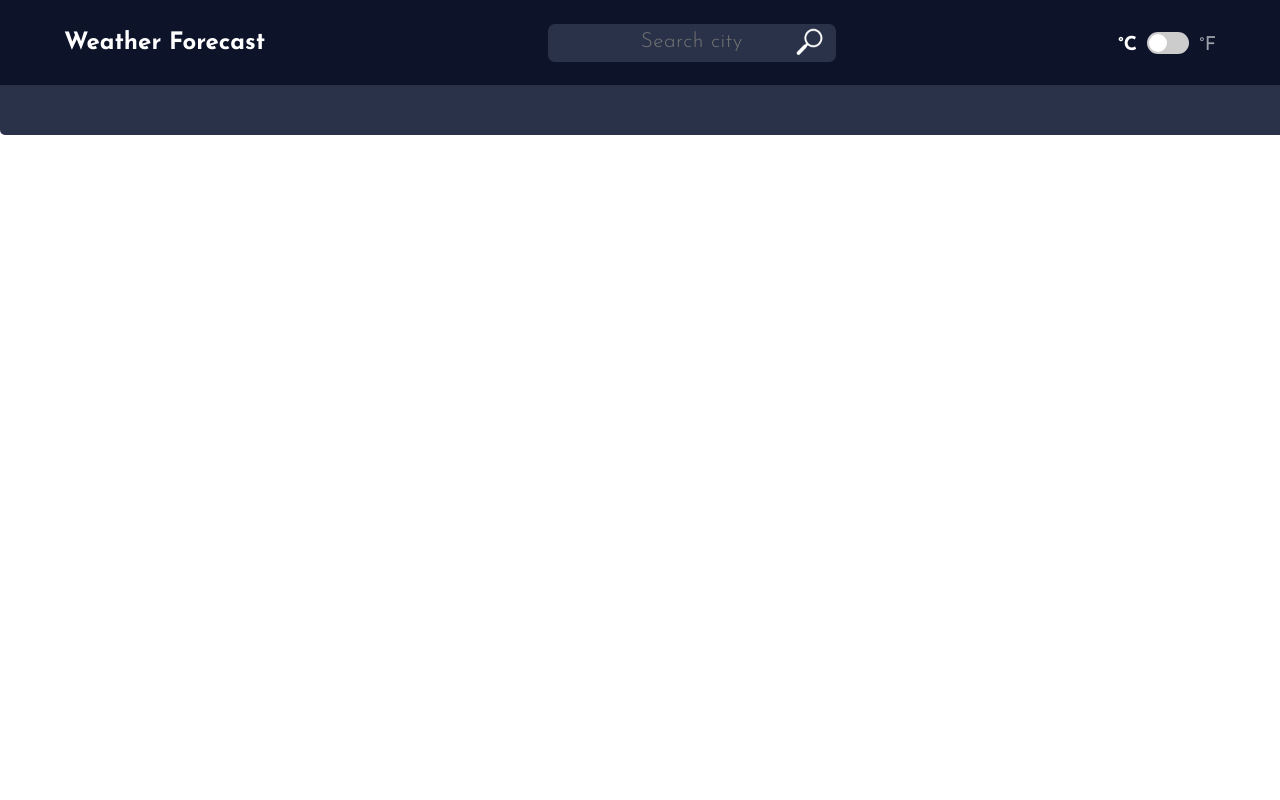
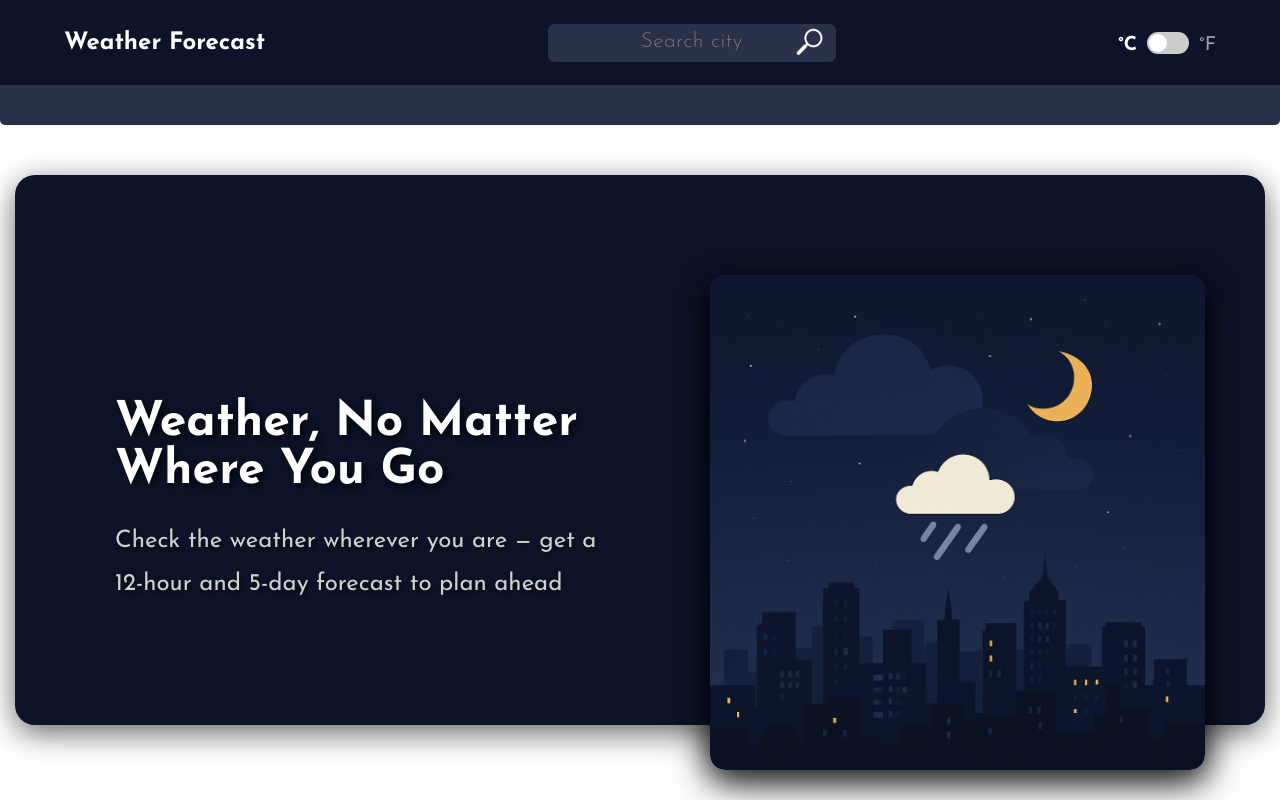
Before and after one commit to Anasstassik/WeatherForecastWebSite, a website built with Vite: page index.html in a window 1280 px wide. Built offline with nearby package versions, Linux system fonts and the light colour scheme; a web font is replaced by a local one.

Commit message:
feat: add and style home page

```diff
--- a/index.html
+++ b/index.html
@@ -34,6 +34,19 @@
 
     <div class="list-wrapper js-city-list"></div>
   </header>
+
+  <div class="home-page-wrapper">
+  <div class="home-page-content">
+    <div class="home-page-text-container">
+      <h1>Weather, No Matter Where You Go</h1>
+      <p>Check the weather wherever you are — get a 12-hour and 5-day forecast to plan ahead</p>
+    </div>
+    <div class="home-page-img-container">
+      <img src="/images/home-img.png" alt="home-img">
+    </div>
+  </div>
+</div>
+
   <div class="weather-container" style="display: none;">
     <h2 class="city-title"></h2>
       <div class="weather-12hours"></div>
--- a/src/citySearch.js
+++ b/src/citySearch.js
@@ -30,6 +30,7 @@ async function fetchAndDisplayCities(query) {
         emptyMessage.classList.add("empty-message");
         emptyMessage.textContent = "No cities found";
         cityList.appendChild(emptyMessage);
+        cityList.classList.remove('hidden');
         return;
     }
 
@@ -42,16 +43,19 @@ async function fetchAndDisplayCities(query) {
         cityItem.addEventListener("click", () => handleCityClick(city));
         cityList.appendChild(cityItem);
     });
+    cityList.classList.remove('hidden');
 }
 
 async function handleCityClick(city) {
     cityList.innerHTML = "";
+    cityList.classList.add('hidden');
 
     const weather = await fetchWeather(city.Key);
     if (!weather) return;
 
     const weatherContainer = document.querySelector('.weather-container');
     weatherContainer.style.display = 'block';
+    document.querySelector('.home-page-wrapper').style.display = 'none';
 
     let cityTitle = document.querySelector('.city-title');
     if (!cityTitle) {
@@ -74,4 +78,6 @@ async function handleCityClick(city) {
 function hideWeatherContainer() {
     const weatherContainer = document.querySelector('.weather-container');
     weatherContainer.style.display = 'none';
+    document.querySelector('.home-page-wrapper').style.display = 'block';
+    cityList.classList.remove('hidden');
 }
--- a/src/style.css
+++ b/src/style.css
@@ -1,6 +1,14 @@
 * {
     margin: 0;
+    padding: 0;
+    box-sizing: border-box;
     font-family: "Josefin Sans", sans-serif;
+}
+
+header {
+    position: sticky;
+    top: 0;
+    z-index: 1000;
 }
 
 /* nav */
@@ -156,12 +164,82 @@
     text-align: center;
 }
 
+/* home page */
+.home-page-wrapper {
+  margin: 50px auto;
+  background-color: #0d142a;
+  padding: 80px 100px;
+  border-radius: 20px;
+  box-shadow: 0 8px 30px rgba(0, 0, 0, 0.6);
+  height: 550px;
+  max-width: 1250px;
+  width: 100%;
+  box-sizing: border-box;
+  position: relative;
+  overflow: visible;
+}
+
+.home-page-content {
+  display: flex;
+  justify-content: space-between;
+  align-items: center;
+  gap: 60px;
+  flex-wrap: nowrap;
+  position: relative;
+}
+
+.home-page-text-container {
+  flex: 1;
+  color: #fff;
+  text-shadow: 1.5px 1.5px 6px rgba(0, 0, 0, 0.8);
+  z-index: 10;
+}
+
+.home-page-text-container h1 {
+  font-size: 3rem;
+  margin-bottom: 25px;
+  font-weight: 700;
+  color: #fff;
+  text-shadow: 3px 3px 10px rgba(0, 0, 0, 0.9);
+}
+
+.home-page-text-container p {
+  font-size: 1.5rem;
+  color: #d0d0d0;
+  line-height: 1.8;
+  text-shadow: 1.5px 1.5px 5px rgba(0, 0, 0, 0.7);
+}
+
+.home-page-img-container {
+  flex: 1;
+  min-width: 350px;
+  position: relative;
+  z-index: 20;
+  box-shadow: 0 10px 40px rgba(0, 0, 0, 0.7);
+  border-radius: 15px;
+  transform: translateX(40px) translateY(20px);
+  transition: transform 0.3s ease;
+}
+
+.home-page-img-container:hover {
+  transform: translateX(20px) translateY(10px);
+}
+
+.home-page-img-container img {
+  width: 100%;
+  max-width: 700px;
+  height: auto;
+  border-radius: 15px;
+  display: block;
+  box-shadow: 0 8px 30px rgba(0, 0, 0, 0.7);
+}
+
 /* weather 5 days */
 .weather-container {
-    background-color: #293248;
+    background-color: #202a47;
     border-radius: 15px;
     padding: 25px;
-    margin: 50px auto 30px auto;
+    margin: 30px auto 30px auto;
     width: 90%;
     box-shadow: 0 4px 15px rgba(0, 0, 0, 0.2);
 }
@@ -218,13 +296,13 @@
 .weather-day .temp-max {
     font-size: 1.8rem;
     font-weight: bold;
-    color: #1a3e8c;
+    color: #354563;
     margin: 10px 0 5px 0;
 }
 
 .weather-day .temp-min {
     font-size: 1.4rem;
-    color: #1a3e8c;
+    color: #354563;
     opacity: 0.8;
     margin: 5px 0 10px 0;
 }
@@ -260,7 +338,7 @@
 }
 
 .weather-hour-item {
-    background-color: #293248;
+    background-color: #202a47;
     border-radius: 8px;
     padding: 15px 10зч;
     min-width: 110px;
@@ -330,3 +408,8 @@
     padding: 20px;
     width: 100%;
 }
+
+/* utils */
+.hidden {
+    display: none !important;
+}
```
Also changed, not shown: src/cache.js (deleted, +0 -49 lines), public/images/home-img.png (added).
